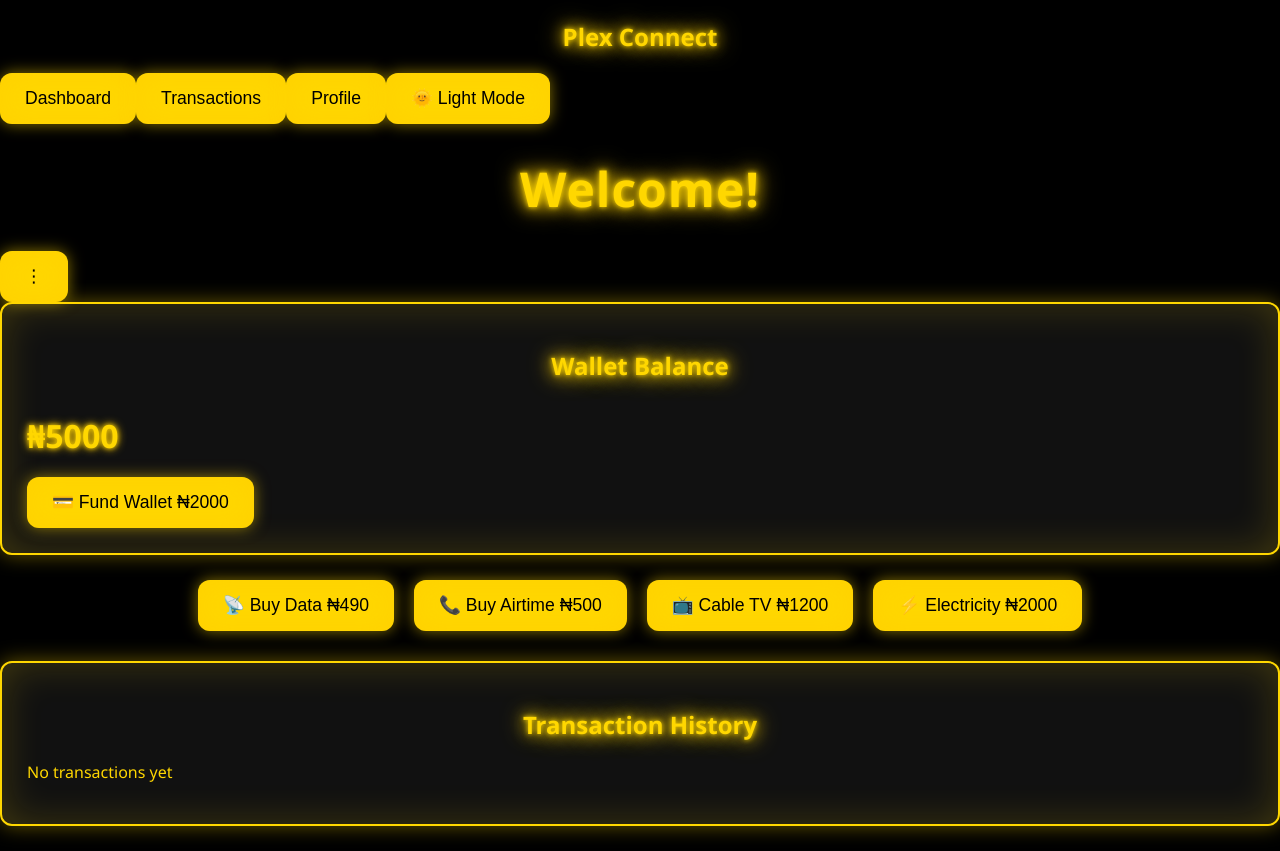
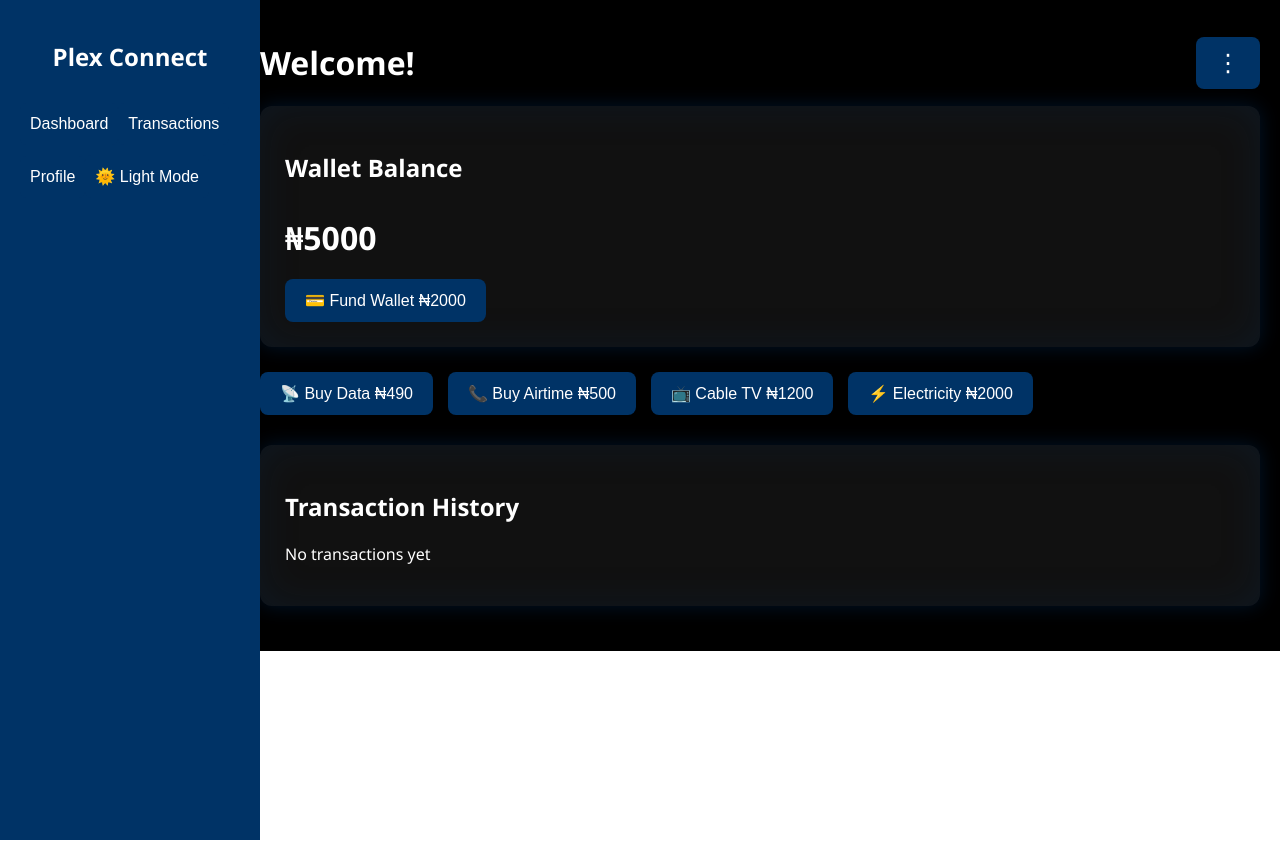
Before and after one commit to PApi0987/plex-connect-frontend, a React app: page / in a window 1280 px wide. After the commit the page ends 800 px from the top, so only its background shows below. Built offline with nearby package versions, Linux system fonts and the light colour scheme.

Commit message:
Update styles.css

```diff
--- a/src/styles.css
+++ b/src/styles.css
@@ -1,174 +1,219 @@
 /* =========================
-   Plex Connect - Gold Neon + Floating Particles
+   Plex Connect - Advanced Dashboard
 ========================= */
 
 /* GENERAL */
 body {
   margin: 0;
   font-family: 'Segoe UI', Tahoma, Geneva, Verdana, sans-serif;
-  background-color: #000;
-  color: #FFD700;
 }
 
-.app-wrapper {
-  position: relative;
-  overflow: hidden;
+/* DARK / LIGHT MODE */
+.app.dark-mode {
+  background-color: #000; /* black */
+  color: #FFFFFF;
 }
 
-.particles {
-  position: absolute;
-  top: 0; left: 0;
-  width: 100%; height: 100%;
-  pointer-events: none;
-  background: transparent;
+.app.light-mode {
+  background-color: #FFFFFF;
+  color: #003366; /* deep blue text */
 }
 
-.particles::before, .particles::after {
-  content: '';
-  position: absolute;
-  width: 6px; height: 6px;
-  border-radius: 50%;
-  background: radial-gradient(circle, #FFD700 0%, #FFC700 100%);
-  animation: float 15s linear infinite;
-  opacity: 0.5;
+/* SIDEBAR */
+.sidebar {
+  position: fixed;
+  top: 0;
+  left: 0;
+  width: 220px;
+  height: 100vh;
+  background-color: #003366; /* deep blue */
+  color: #fff;
+  display: flex;
+  flex-direction: column;
+  padding: 20px;
+  transition: all 0.3s ease;
+  z-index: 100;
 }
 
-.particles::after {
-  width: 4px; height: 4px;
-  animation-duration: 20s;
-  opacity: 0.3;
+.sidebar h2 {
+  text-align: center;
+  margin-bottom: 30px;
 }
 
-@keyframes float {
-  0% { transform: translateY(100vh) translateX(0) scale(0.5); opacity: 0; }
-  50% { opacity: 0.6; }
-  100% { transform: translateY(-100vh) translateX(50vw) scale(1); opacity: 0; }
+.sidebar nav button {
+  background: transparent;
+  color: inherit;
+  border: none;
+  text-align: left;
+  padding: 12px 10px;
+  font-size: 1rem;
+  margin-bottom: 10px;
+  cursor: pointer;
+  border-radius: 6px;
+  transition: 0.2s;
 }
 
-/* CONTAINER */
-.container {
-  max-width: 900px;
-  margin: 40px auto;
-  padding: 20px;
-  position: relative;
-  z-index: 1;
+.sidebar nav button:hover {
+  background-color: rgba(255, 255, 255, 0.1);
 }
 
-/* HEADINGS */
-h1, h2 {
-  text-align: center;
-  color: #FFD700;
-  text-shadow: 0 0 5px #FFD700, 0 0 15px #FFD700, 0 0 25px #FFC700;
+/* MAIN CONTENT */
+.main-content {
+  margin-left: 240px;
+  padding: 20px;
+  transition: margin-left 0.3s ease;
 }
 
-h1 { font-size: 3rem; margin-bottom: 30px; letter-spacing: 1px; }
+header {
+  display: flex;
+  justify-content: space-between;
+  align-items: center;
+}
 
-/* CARD */
+.settings {
+  position: relative;
+}
+
+.settings button {
+  background: transparent;
+  border: none;
+  font-size: 1.5rem;
+  cursor: pointer;
+  color: inherit;
+}
+
+.settings-menu {
+  position: absolute;
+  top: 30px;
+  right: 0;
+  background: #222;
+  border-radius: 8px;
+  overflow: hidden;
+  box-shadow: 0 0 15px #000;
+  display: flex;
+  flex-direction: column;
+}
+
+.settings-menu button {
+  background: none;
+  color: #fff;
+  border: none;
+  padding: 10px 20px;
+  text-align: left;
+  cursor: pointer;
+  font-size: 0.9rem;
+}
+
+.settings-menu button:hover {
+  background: #003366;
+}
+
+/* CARDS */
 .card {
   background-color: #111;
-  border: 2px solid #FFD700;
   border-radius: 12px;
   padding: 25px;
   margin-bottom: 25px;
-  box-shadow: 0 0 20px #FFD70066, 0 0 40px #FFD70033 inset;
+  box-shadow: 0 0 20px #00336666, 0 0 40px #00336633 inset;
   transition: transform 0.3s ease, box-shadow 0.3s ease;
 }
+
+.app.light-mode .card {
+  background-color: #f5f5f5; /* light grey */
+  box-shadow: 0 0 20px #00336633, 0 0 40px #00336622 inset;
+}
+
 .card:hover {
-  transform: translateY(-8px);
-  box-shadow: 0 0 35px #FFD700AA, 0 0 50px #FFC70055 inset;
+  transform: translateY(-5px);
 }
 
 /* WALLET */
+.wallet-card h2 {
+  margin-bottom: 10px;
+}
+
 .wallet {
   font-size: 2rem;
   font-weight: bold;
   margin-bottom: 20px;
-  text-shadow: 0 0 5px #FFD700, 0 0 10px #FFC700;
 }
 
 /* BUTTONS */
 button {
-  position: relative;
-  background-color: #FFD700;
-  color: #000;
+  padding: 12px 20px;
+  font-size: 1rem;
+  border-radius: 8px;
   border: none;
-  border-radius: 12px;
-  padding: 15px 25px;
-  font-size: 1.1rem;
   cursor: pointer;
-  overflow: hidden;
   transition: all 0.3s ease;
-  box-shadow: 0 0 15px #FFD70088, 0 0 30px #FFC70055 inset;
 }
 
-button::before {
-  content: "";
-  position: absolute;
-  top: -50%; left: -50%;
-  width: 200%; height: 200%;
-  background: radial-gradient(circle, #FFD70033, transparent 70%);
-  opacity: 0;
-  transition: all 0.5s ease;
-  border-radius: 50%;
+.app.dark-mode button {
+  background-color: #003366;
+  color: #fff;
 }
 
-button:hover::before {
-  opacity: 1;
-  transform: rotate(45deg) scale(1);
+.app.dark-mode button:hover {
+  background-color: #555; /* grey hover */
 }
 
-button:hover {
-  background-color: #FFC700;
-  transform: translateY(-3px);
-  box-shadow: 0 0 25px #FFD700aa, 0 0 35px #FFC70088 inset;
-  animation: pulse 1.5s infinite alternate;
+.app.light-mode button {
+  background-color: #d3d3d3;
+  color: #003366;
 }
 
-button:disabled {
-  background-color: #555;
-  cursor: not-allowed;
-  box-shadow: none;
-  animation: none;
+.app.light-mode button:hover {
+  background-color: #003366;
+  color: #fff;
 }
 
-@keyframes pulse {
-  0% { box-shadow: 0 0 25px #FFD700aa, 0 0 35px #FFC70088 inset; }
-  50% { box-shadow: 0 0 40px #FFD700ff, 0 0 60px #FFC700bb inset; }
-  100% { box-shadow: 0 0 25px #FFD700aa, 0 0 35px #FFC70088 inset; }
-}
-
-/* GRID */
+/* QUICK ACTIONS GRID */
 .grid {
   display: flex;
   flex-wrap: wrap;
-  gap: 20px;
-  justify-content: center;
+  gap: 15px;
   margin-bottom: 30px;
 }
 
 /* TRANSACTIONS */
-ul { list-style: none; padding-left: 0; }
+ul {
+  list-style: none;
+  padding-left: 0;
+}
+
 li {
-  padding: 12px;
-  border-bottom: 1px solid #FFD70033;
-  transition: background 0.2s ease;
+  padding: 10px;
+  border-bottom: 1px solid rgba(0, 51, 102, 0.2);
+  transition: background 0.2s;
 }
-li:hover { background-color: #222; box-shadow: 0 0 10px #FFD70033; }
-li b { color: #FFD700; text-shadow: 0 0 3px #FFD700AA; }
+
+li:hover {
+  background-color: rgba(0, 51, 102, 0.2);
+}
 
 /* API RESPONSE */
 pre {
-  background-color: #111;
-  color: #FFD700;
-  padding: 20px;
-  border-radius: 12px;
+  background-color: #222;
+  color: #00ffff;
+  padding: 15px;
+  border-radius: 10px;
   overflow-x: auto;
-  box-shadow: 0 0 20px #FFD70044, 0 0 40px #FFC70033 inset;
-  max-height: 300px;
 }
 
 /* RESPONSIVE */
-@media (max-width: 600px) {
-  .grid { flex-direction: column; }
-  button { width: 100%; }
+@media (max-width: 900px) {
+  .sidebar {
+    width: 60px;
+    padding: 10px;
   }
+  .main-content {
+    margin-left: 70px;
+  }
+  .sidebar h2 {
+    display: none;
+  }
+  .sidebar nav button {
+    text-align: center;
+    padding: 10px 0;
+  }
+     }
```
